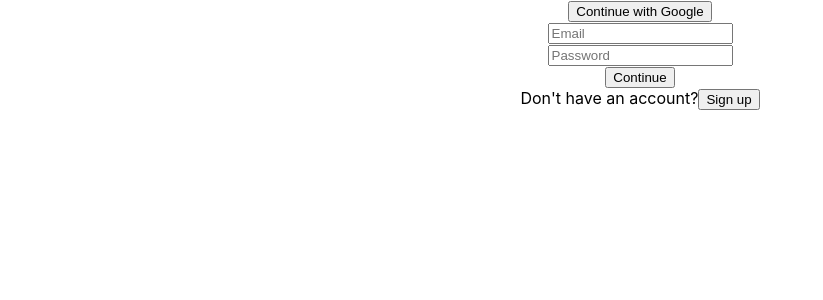
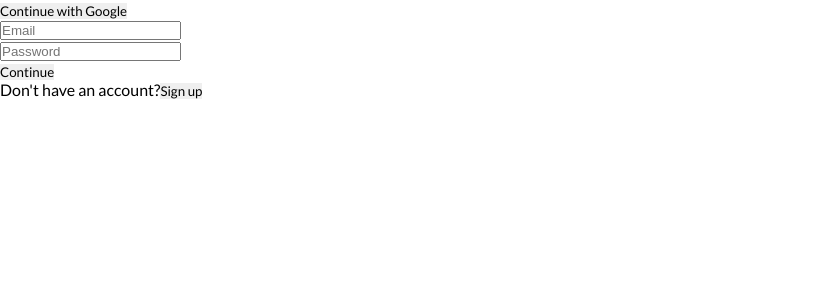
Before and after one commit to SuhelMakkad/Chaty, a React (Create React App) app: page / in a window 1280 px wide. Shown: the top 300 px of the page, without its empty margins (0-823 px from the left). Built offline with nearby package versions, Linux system fonts and the light colour scheme; no server answers.

Commit message:
reseting things

```diff
--- a/public/index.html
+++ b/public/index.html
@@ -12,6 +12,14 @@
     <link rel="apple-touch-icon" href="%PUBLIC_URL%/logo192.png" />
     <link rel="manifest" href="%PUBLIC_URL%/manifest.json" />
 
+    <!-- google fonts -->
+    <link rel="preconnect" href="https://fonts.googleapis.com" />
+    <link rel="preconnect" href="https://fonts.gstatic.com" crossorigin />
+    <link
+      href="https://fonts.googleapis.com/css2?family=Lato:wght@300;400;700&display=swap"
+      rel="stylesheet"
+    />
+
     <title>Chaty</title>
   </head>
   <body>
--- a/src/css/App.css
+++ b/src/css/App.css
@@ -1,38 +1,21 @@
-.App {
-  text-align: center;
+*,
+*::after,
+*::before {
+  padding: 0;
+  margin: 0;
+  box-sizing: border-box;
 }
 
-.App-logo {
-  height: 40vmin;
-  pointer-events: none;
+html {
+  min-height: 100vh;
 }
 
-@media (prefers-reduced-motion: no-preference) {
-  .App-logo {
-    animation: App-logo-spin infinite 20s linear;
-  }
+body {
+  font-family: "Lato", sans-serif;
 }
 
-.App-header {
-  background-color: #282c34;
-  min-height: 100vh;
-  display: flex;
-  flex-direction: column;
-  align-items: center;
-  justify-content: center;
-  font-size: calc(10px + 2vmin);
-  color: white;
+button {
+  font-family: inherit;
+  border: 0;
+  outline: 0;
 }
-
-.App-link {
-  color: #61dafb;
-}
-
-@keyframes App-logo-spin {
-  from {
-    transform: rotate(0deg);
-  }
-  to {
-    transform: rotate(360deg);
-  }
-}
```
Also changed, not shown: public/logo192.png (deleted), public/logo512.png (deleted), public/manifest.json (deleted), public/robots.txt (deleted).
